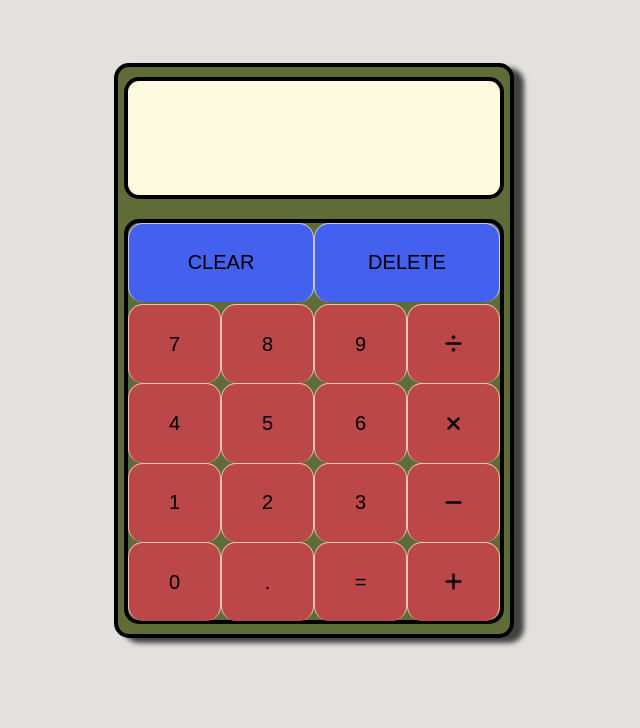
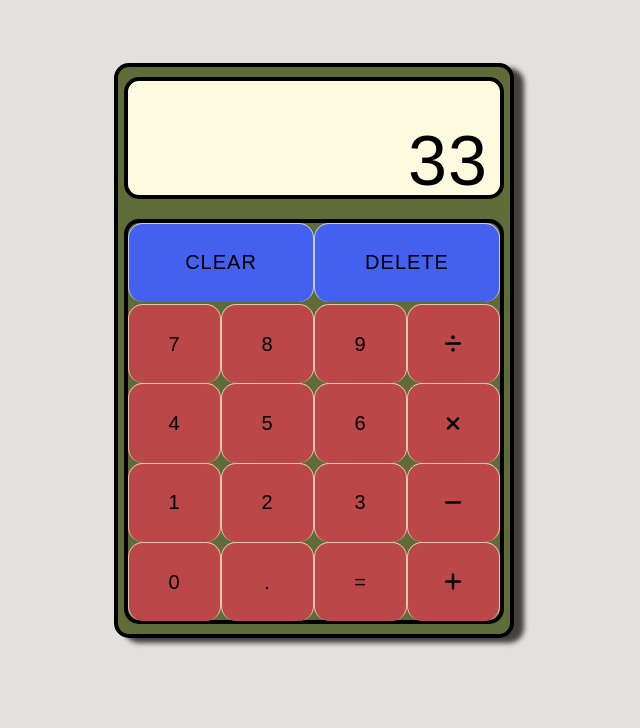
Before and after one commit to EdgarS323/Calculator, a plain HTML site: page index.html in a window 1280 px wide. Shown: the top 728 px of the page, without its empty margins (326-966 px from the left). Drawn offline with Linux system fonts and the light colour scheme; a web font is replaced by a local one.

Commit message:
Saved DOM elements to variables

```diff
--- a/app.js
+++ b/app.js
@@ -1,3 +1,8 @@
+//Grab Elements
+const numbers = document.querySelectorAll('.btn');
+const screen = document.querySelector('#screen-display');
+const deleteBtn = document.querySelector('.delete');
+const clearBtn = document.querySelector('.clear');
 // Operator functions
 
 const add = function (a, b) {
--- a/index.html
+++ b/index.html
@@ -6,7 +6,6 @@
     <title>Calculator</title>
     <link rel="stylesheet" href="styles.css" />
     <link rel="stylesheet" href="https://cdnjs.cloudflare.com/ajax/libs/font-awesome/4.7.0/css/font-awesome.min.css" />
-    <link rel="stylesheet" href="path/to/font-awesome/css/font-awesome.min.css" />
     <link rel="preconnect" href="https://fonts.googleapis.com" />
     <link rel="preconnect" href="https://fonts.gstatic.com" crossorigin />
     <link
@@ -17,10 +16,12 @@
   <body>
     <main id="main">
       <div id="calculator">
-        <div id="screen"></div>
+        <div id="screen">
+          <div id="screen-display">33</div>
+        </div>
         <div id="buttons">
-          <div class="btn">CLEAR</div>
-          <div class="btn">DELETE</div>
+          <div id="clear" class="btn">CLEAR</div>
+          <div id="delete" class="btn">DELETE</div>
           <div class="btn">7</div>
           <div class="btn">8</div>
           <div class="btn">9</div>
@@ -46,5 +47,6 @@
         <a target="_blank" href="https://github.com/EdgarS323"><i class="fa fa-github" style="font-size: 24px"></i></a
       ></span>
     </footer>
+    <script src="app.js"></script>
   </body>
 </html>
--- a/styles.css
+++ b/styles.css
@@ -7,6 +7,7 @@
 }
 body {
   background-color: rgb(227, 225, 221);
+  letter-spacing: 1px;
 }
 #main {
   height: 75vh;
@@ -85,3 +86,11 @@ a:hover {
   text-decoration: none;
   color: inherit;
 }
+/* Alignment for numbers on display */
+
+#screen-display {
+  position: relative;
+  top: 40px;
+  left: 280px;
+  font-size: 70px;
+}
```
